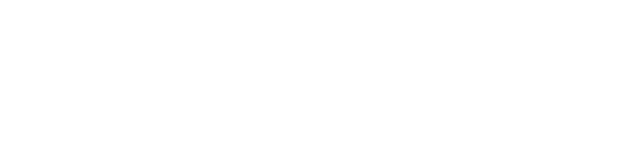
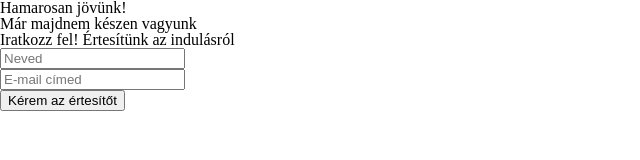
Before and after one commit to nagybanaeva/ComingSoonPage_OWT, a plain HTML site: page index.html in a window 1280 px wide. Shown: the whole page, without its empty margins (0-640 px from the left). Drawn offline with Linux system fonts and the light colour scheme.

Commit message:
add base html and images

```diff
--- a/css/style.css
+++ b/css/style.css
@@ -0,0 +1,2 @@
+/*font-family: 'Oswald', sans-serif;
+font-family: 'PT Sans', sans-serif;*/
--- a/index.html
+++ b/index.html
@@ -5,8 +5,36 @@
         <meta name="viewport" content="width=device-width, initial-scale=1"/>
         <link type="text/css" rel="stylesheet" href="css/reset.css">
         <link type="text/css" rel="stylesheet" href="css/style.css">
+        <link href="https://fonts.googleapis.com/css?family=Oswald:400,700%7CPT+Sans:400,700&amp;subset=latin-ext" rel="stylesheet">
         <title>ComingSoon</title>
     </head>
     <body>
+        <div id="center-box">
+            <h1>Hamarosan jövünk!</h1>
+            <p>Már majdnem készen vagyunk</p>
+            <div id="status">
+            </div>
+            <p>Iratkozz fel! Értesítünk az indulásról</p>
+            <form>
+                <div class="row">
+                    <div class="one-third">
+                        <input type="text" placeholder="Neved" />
+                    </div>
+                    <div class="one-third">
+                        <input type="email" placeholder="E-mail címed" />
+                    </div>
+                    <div class="one-third">
+                        <input type="submit" value="Kérem az értesítőt" />
+                    </div>
+                </div>
+            </form>
+            <ul>
+                <li><a href=""></a></li>
+                <li><a href=""></a></li>
+                <li><a href=""></a></li>
+                <li><a href=""></a></li>
+                <li><a href=""></a></li>
+            </ul>
+        </div>
     </body>
 </html>
```
Also changed, not shown: img/bg.jpg (added), img/facebook.svg (added), img/google+.svg (added), img/linkedin.svg (added), img/twitter.svg (added), img/youtube.svg (added), 1 other file.
